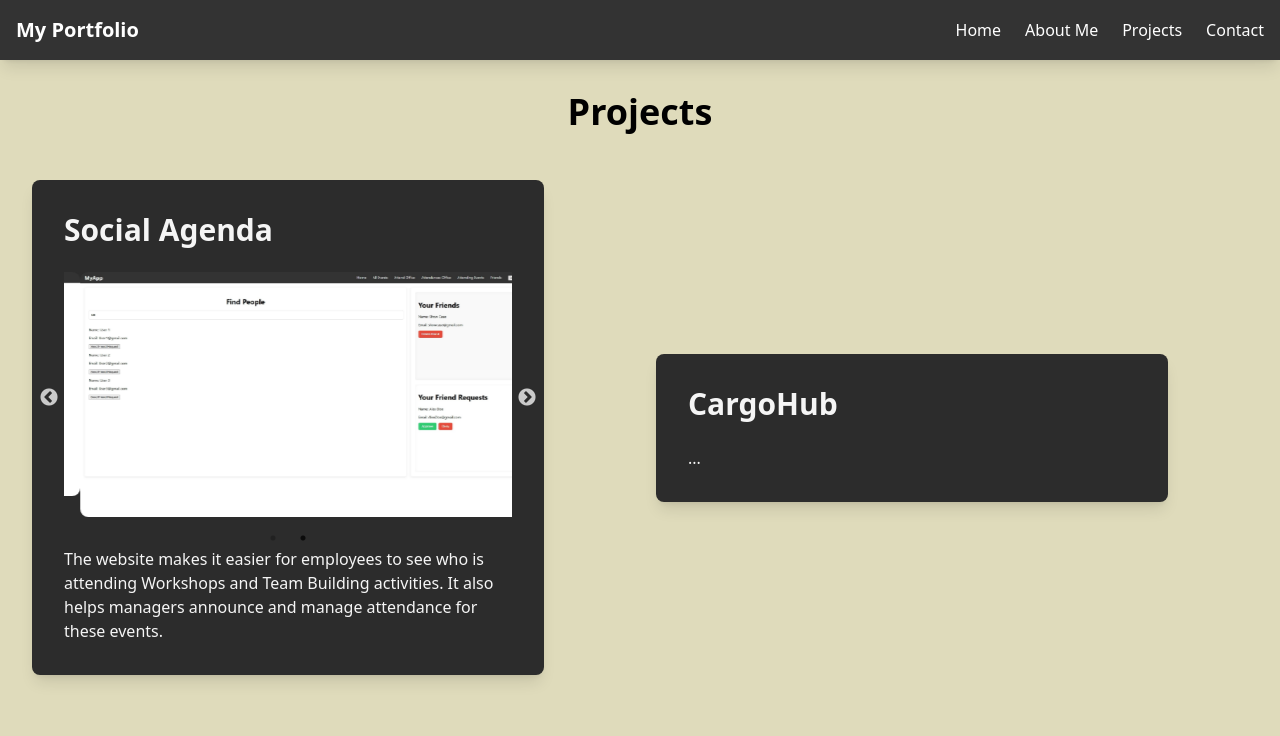
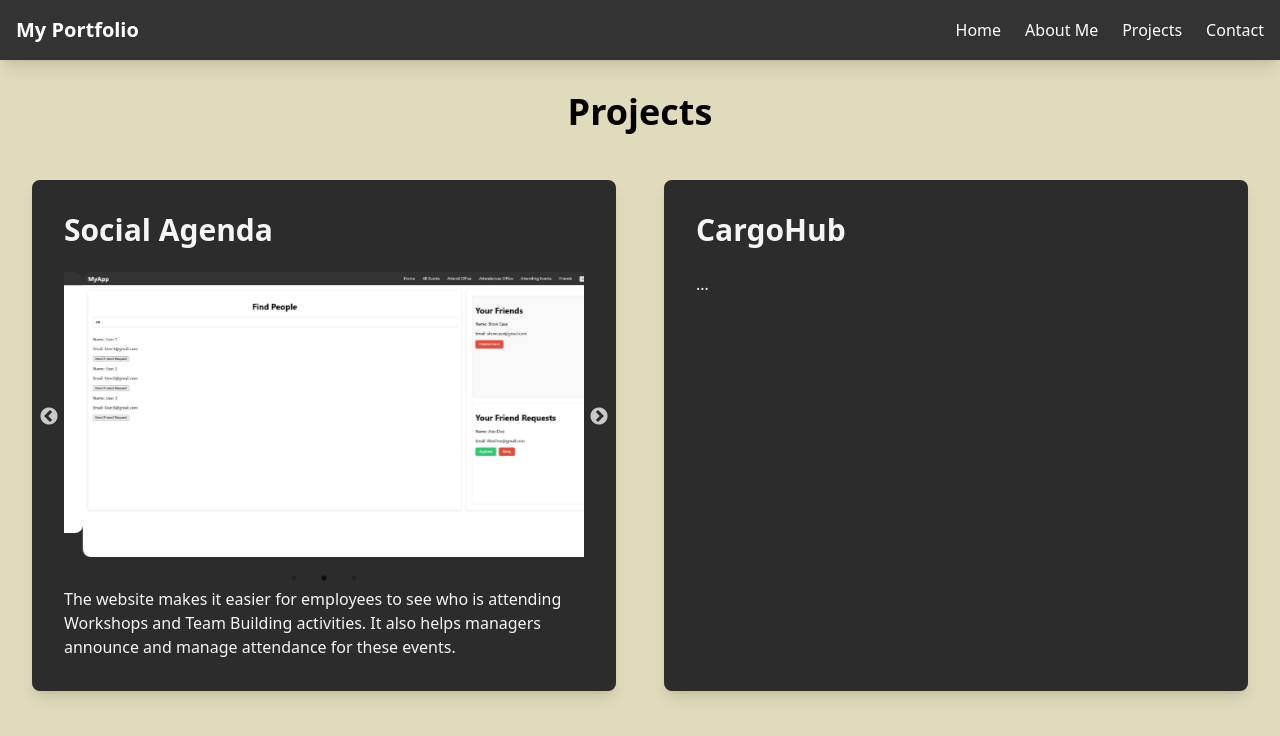
Before and after one commit to AntonIshchyk/Portfolio, a React (Create React App) app: page /projects in a window 1280 px wide. Shown: the top 736 px of the page. Built offline with nearby package versions, Linux system fonts and the light colour scheme.

Commit message:
social agenda

```diff
--- a/src/pages/projects.tsx
+++ b/src/pages/projects.tsx
@@ -2,56 +2,49 @@ import React from "react";
 import Slider from "react-slick";
 import "slick-carousel/slick/slick.css";
 import "slick-carousel/slick/slick-theme.css";
-import registerImage from '../assets/register.jpg';
-import friendsImage from '../assets/friends.jpg';
+
+import registerImage from "../assets/register.jpg";
+import friendsImage from "../assets/friends.jpg";
+import friendImage from "../assets/friend.jpg";
 
 const Projects: React.FC = () => {
   return (
     <div className="min-h-screen p-8">
       <h1 className="text-4xl font-bold text-center mb-12">Projects</h1>
-      <div className="grid grid-cols-1 sm:grid-cols-2 lg:grid-cols-2 gap-8 justify-center items-center">
-        <div className="flex flex-col justify-between max-w-lg w-full">
+      <div className="grid grid-cols-1 md:grid-cols-2 gap-12">
         <a
           href="https://github.com/AntonIshchyk/Social-Agenda"
           target="_blank"
           rel="noopener noreferrer"
-            className="bg-[#2C2C2C] text-[#F5F5F5] rounded-lg shadow-lg p-8 transition-all duration-300 transform hover:scale-105 hover:shadow-2xl">
+          className="block bg-[#2C2C2C] text-[#F5F5F5] rounded-lg shadow-lg p-8 transition-all duration-300 hover:scale-105 hover:shadow-2xl">
           <h2 className="text-3xl font-semibold mb-6">Social Agenda</h2>
           <div className="mb-6">
-              <Slider
-                dots={true}
-                infinite={true}
-                speed={500}
-                slidesToShow={1}
-                slidesToScroll={1}
-                autoplay={true}
-                autoplaySpeed={5000}
-              >
+            <Slider dots infinite speed={500} slidesToShow={1} slidesToScroll={1} autoplay autoplaySpeed={5000}>
               <div>
                 <img src={registerImage} alt="Register Page" className="w-full h-auto rounded-lg" />
               </div>
               <div>
                 <img src={friendsImage} alt="Friends Page" className="w-full h-auto rounded-lg" />
               </div>
+              <div>
+                <img src={friendImage} alt="Friend Attending Event" className="w-full h-auto rounded-lg" />
+              </div>
             </Slider>
           </div>
           <p>The website makes it easier for employees to see who is attending Workshops and Team Building activities. It also helps managers announce and manage attendance for these events.</p>
         </a>
-        </div>
 
-        <div className="flex flex-col justify-between max-w-lg w-full">
         <a
           href="https://github.com/AntonIshchyk/CargoHub"
           target="_blank"
           rel="noopener noreferrer"
-            className="bg-[#2C2C2C] text-[#F5F5F5] rounded-lg shadow-lg p-8 transition-all duration-300 transform hover:scale-105 hover:shadow-2xl">
+          className="block bg-[#2C2C2C] text-[#F5F5F5] rounded-lg shadow-lg p-8 transition-all duration-300 hover:scale-105 hover:shadow-2xl">
           <h2 className="text-3xl font-semibold mb-6">CargoHub</h2>
           <p>...</p>
         </a>
       </div>
     </div>
-    </div>
   );
-}
+};
 
 export default Projects;
```
Also changed, not shown: src/assets/friend.jpg (added), src/assets/register.jpg. Lines whose indentation alone changed are shown as unchanged.
